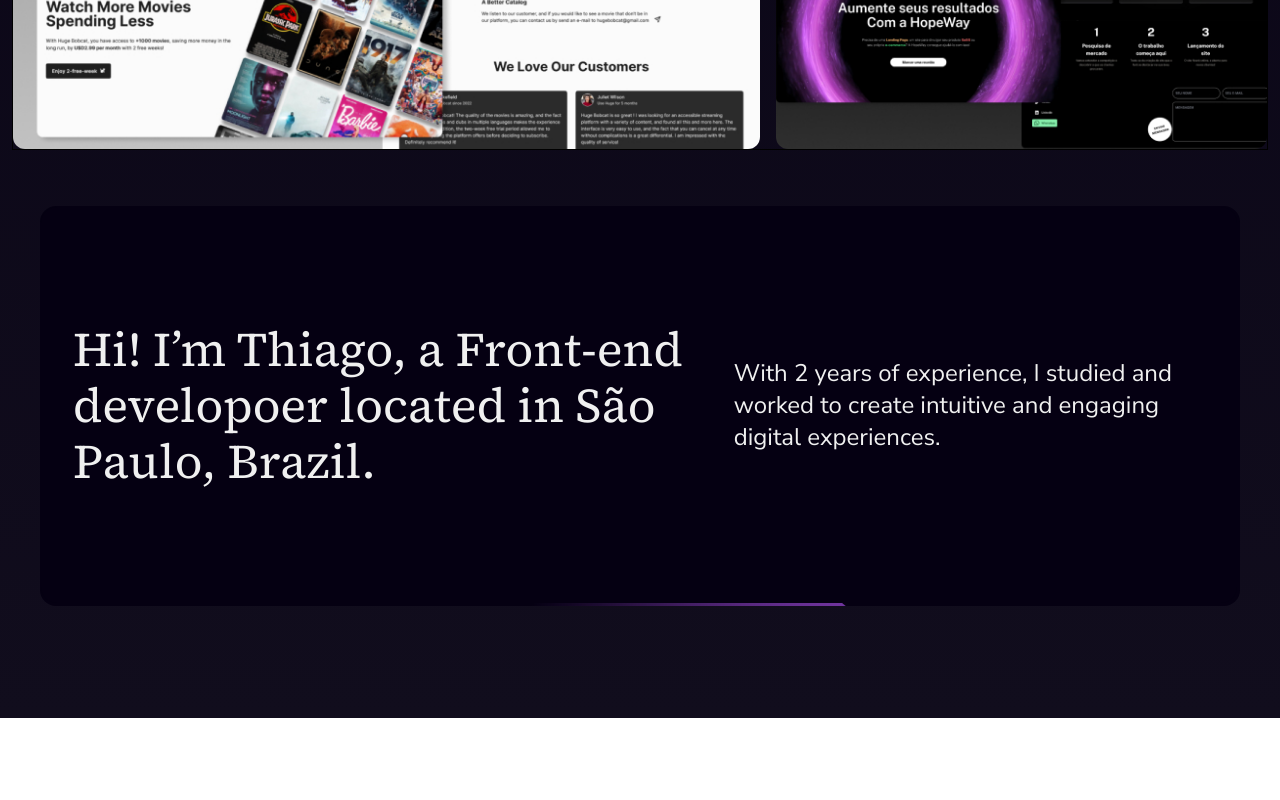
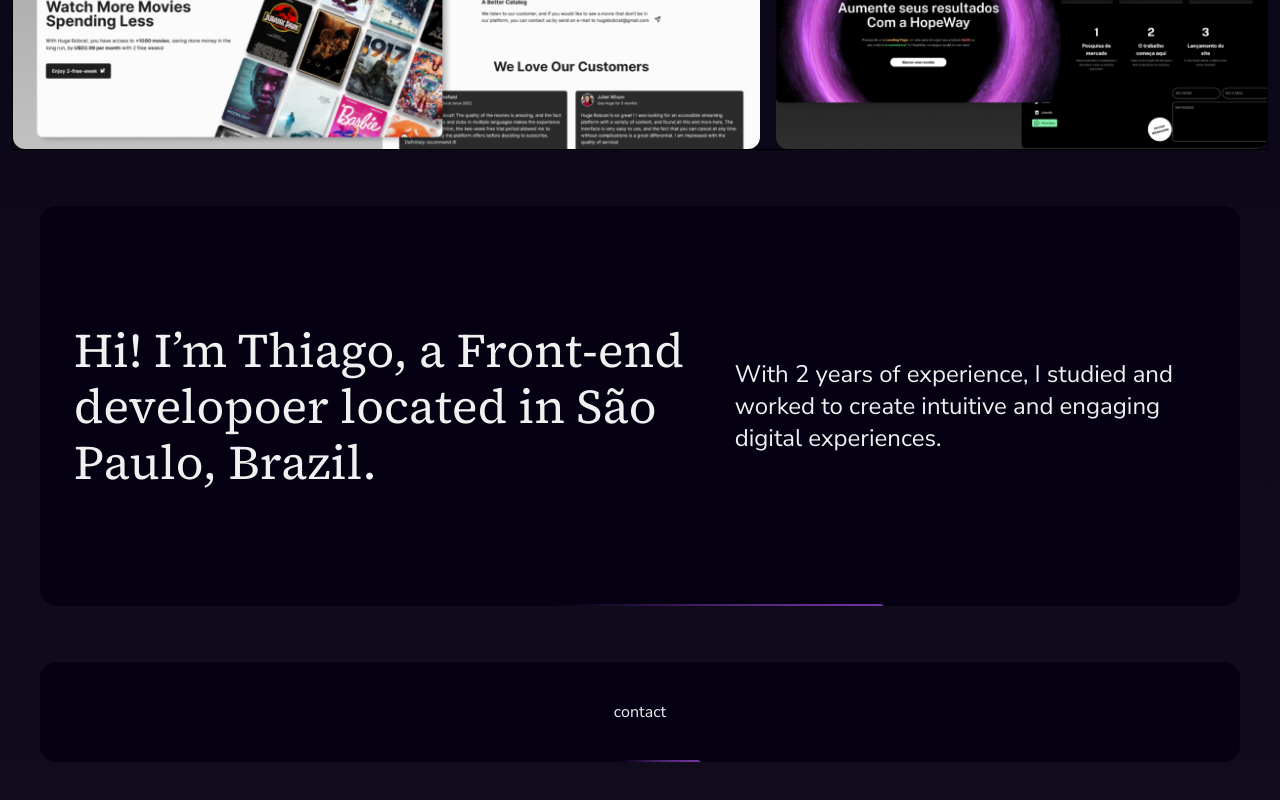
Before and after one commit to thirraz/portfolio, a React (Vite) app: page / in a window 1280 px wide. Shown: the part 1192-1992 px from the top of the page. Before the commit the page ends 1910 px from the top, so only its background shows below. Built offline with nearby package versions, Linux system fonts and the light colour scheme.

Commit message:
update: animated border componentization

```diff
--- a/src/App.tsx
+++ b/src/App.tsx
@@ -1,6 +1,7 @@
 import AboutMe from "./components/AboutMe"
+import Contact from "./components/Contact"
 import ContentContainer from "./components/ContentContainer"
-import HeadingComponent from "./components/HeadingComponent"
+import HeadingComponent from "./components/profile-section/HeadingComponent"
 import ProfileGrid from "./components/profile-section/ProfileGrid"
 import ProjectsGrid from "./components/projects-section/ProjectsGrid"
 
@@ -12,6 +13,7 @@ function App() {
 				<ProfileGrid />
 				<ProjectsGrid />
 				<AboutMe />
+				<Contact />
 			</ContentContainer>
 		</div>
 	)
--- a/src/components/AboutMe.tsx
+++ b/src/components/AboutMe.tsx
@@ -1,17 +1,16 @@
+import AnimatedBorder from "./AnimatedBorder"
+
 function AboutMe() {
 	return (
-		<div className="card-wrapper max-w-[1200px] h-[400px] text-white">
-			<div className="card-content text-center md:text-left flex flex-col gap-y-5 md:gap-0 md:flex-row items-center justify-center">
-				<h2 className="font-serif leading-[3.1rem] md:leading-[3.5rem] text-[clamp(2rem,7vw,3rem)]">
-					Hi! I’m Thiago, a Front-end developoer located in São Paulo,
-					Brazil.
-				</h2>
-				<p className="text-2xl clamp(1.8rem,4vw,2rem)">
-					With 2 years of experience, I studied and worked to create
-					intuitive and engaging digital experiences.
-				</p>
-			</div>
-		</div>
+		<AnimatedBorder>
+			<h2 className="font-serif leading-[3.1rem] md:leading-[3.5rem] text-[clamp(2rem,7vw,3rem)]">
+				Hi! I’m Thiago, a Front-end developoer located in São Paulo, Brazil.
+			</h2>
+			<p className="text-2xl clamp(1.8rem,4vw,2rem)">
+				With 2 years of experience, I studied and worked to create intuitive
+				and engaging digital experiences.
+			</p>
+		</AnimatedBorder>
 	)
 }
 
--- /dev/null
+++ b/src/components/AnimatedBorder.tsx
@@ -0,0 +1,23 @@
+import { twMerge } from "tailwind-merge"
+
+type Props = {
+	children: React.ReactNode
+	className?: string
+}
+
+function AnimatedBorder({ children, className }: Props) {
+	return (
+		<div
+			className={twMerge(
+				"card-wrapper max-w-[1200px] min-h-[400px] text-white",
+				className
+			)}
+		>
+			<div className="card-content text-center md:text-left flex flex-col gap-y-5 md:gap-0 md:flex-row items-center justify-center">
+				{children}
+			</div>
+		</div>
+	)
+}
+
+export default AnimatedBorder
--- /dev/null
+++ b/src/components/Contact.tsx
@@ -0,0 +1,7 @@
+import AnimatedBorder from "./AnimatedBorder"
+
+function Contact() {
+	return <AnimatedBorder className="min-h-[100px]">contact</AnimatedBorder>
+}
+
+export default Contact
--- a/src/index.css
+++ b/src/index.css
@@ -30,6 +30,6 @@
 	}
 
 	.card-content {
-		@apply absolute w-[calc(100%-4px)] h-[calc(100%-4px)] top-[1px] left-[1px] right-[1px] bg-purple-950 rounded-2xl px-8;
+		@apply absolute w-[calc(100%-4px)] h-[calc(100%-4px)] top-[2px] left-[2px] right-[2px] bg-purple-950 rounded-2xl px-8;
 	}
 }
```
Also changed, not shown: src/components/profile-section/HeadingComponent.tsx (renamed from src/components/HeadingComponent.tsx), src/components/profile-section/SkillsComponent.tsx (renamed from src/components/SkillsComponent.tsx).
